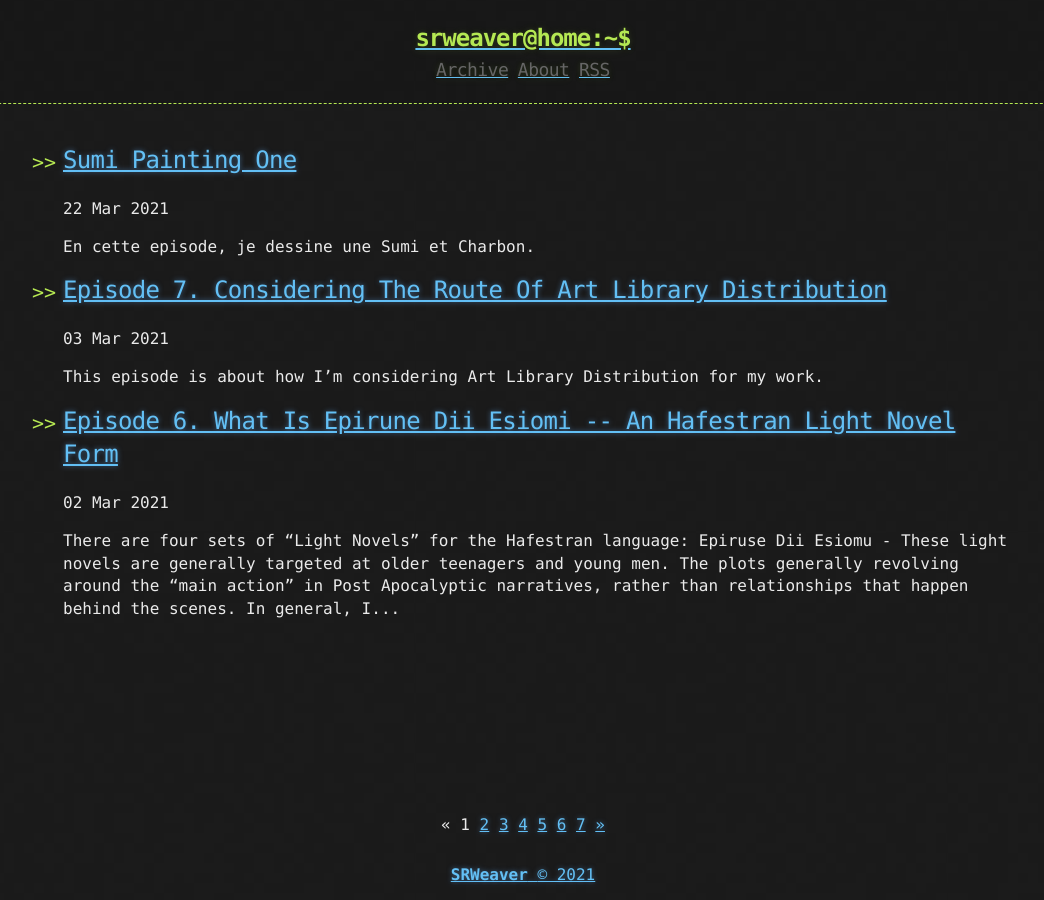
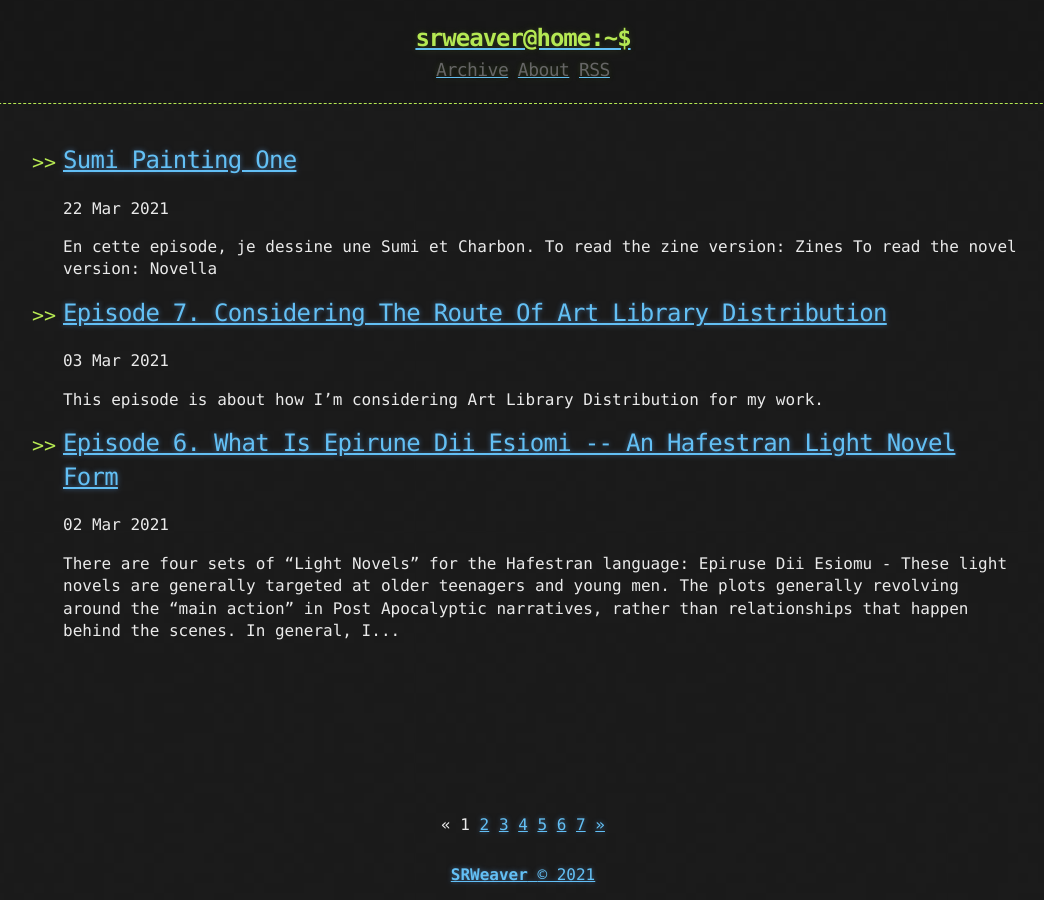
Before and after one commit to LWFlouisa/Weavercast, a Jekyll site: the page built from index.html, in a window 1280 px wide. Shown: the whole page, without its empty margins (117-1161 px from the left). Built offline with Jekyll 4.4.1, drawn with Linux system fonts in a browser that asks for light colours; the list of posts is cut into pages by our own code.

Commit message:
Update 2021-03-22-SumiPaintingVid1.md

```diff
--- a/_posts/2021-03-22-SumiPaintingVid1.md
+++ b/_posts/2021-03-22-SumiPaintingVid1.md
@@ -5,3 +5,6 @@ published: true
 En cette episode, je dessine une Sumi et Charbon.
 
 <iframe width="560" height="315" src="https://www.youtube.com/embed/KRJpR09sKjk" frameborder="0" allow="accelerometer; autoplay; clipboard-write; encrypted-media; gyroscope; picture-in-picture" allowfullscreen></iframe>
+
+To read the zine version: <a href="https://lwflouisa.github.io/Homepage/Zines/">Zines</a>
+To read the novel version: <a href="https://lwflouisa.github.io/Homepage/UploadedFairy/">Novella</a>
```
